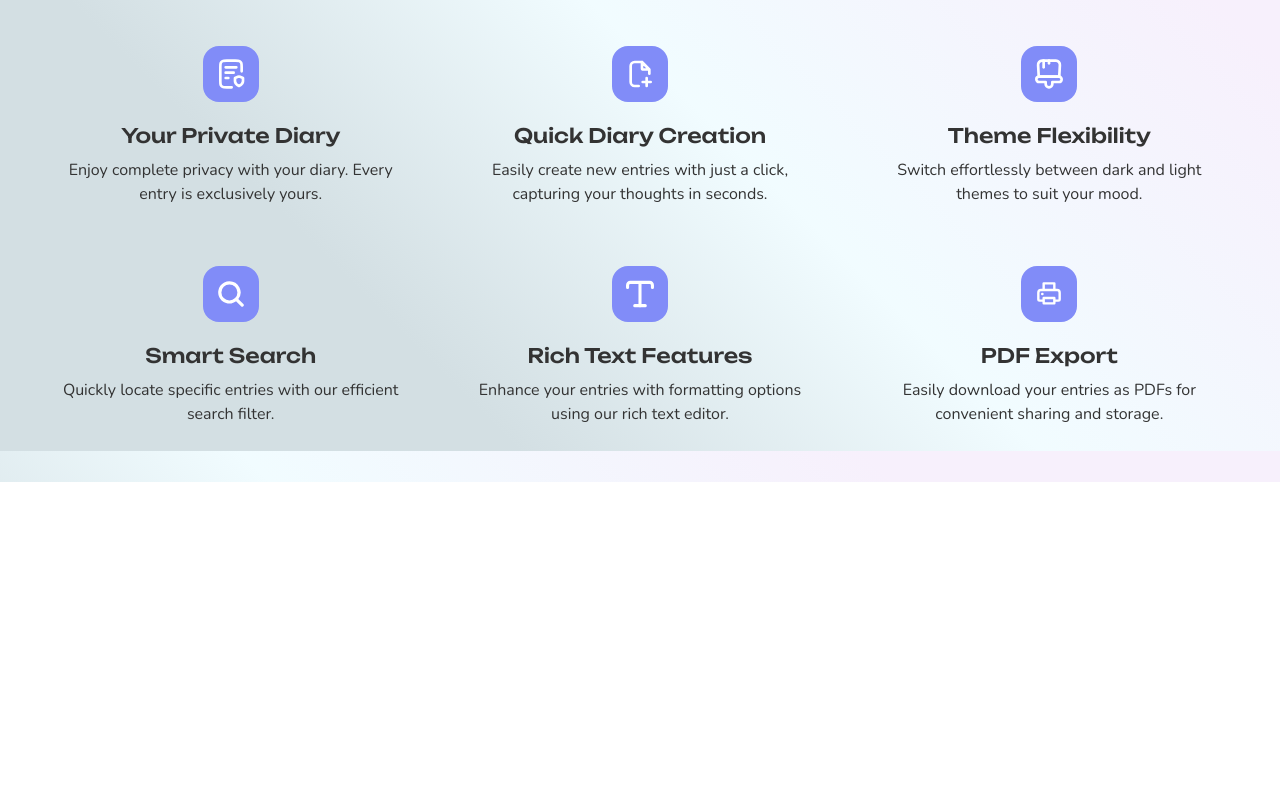
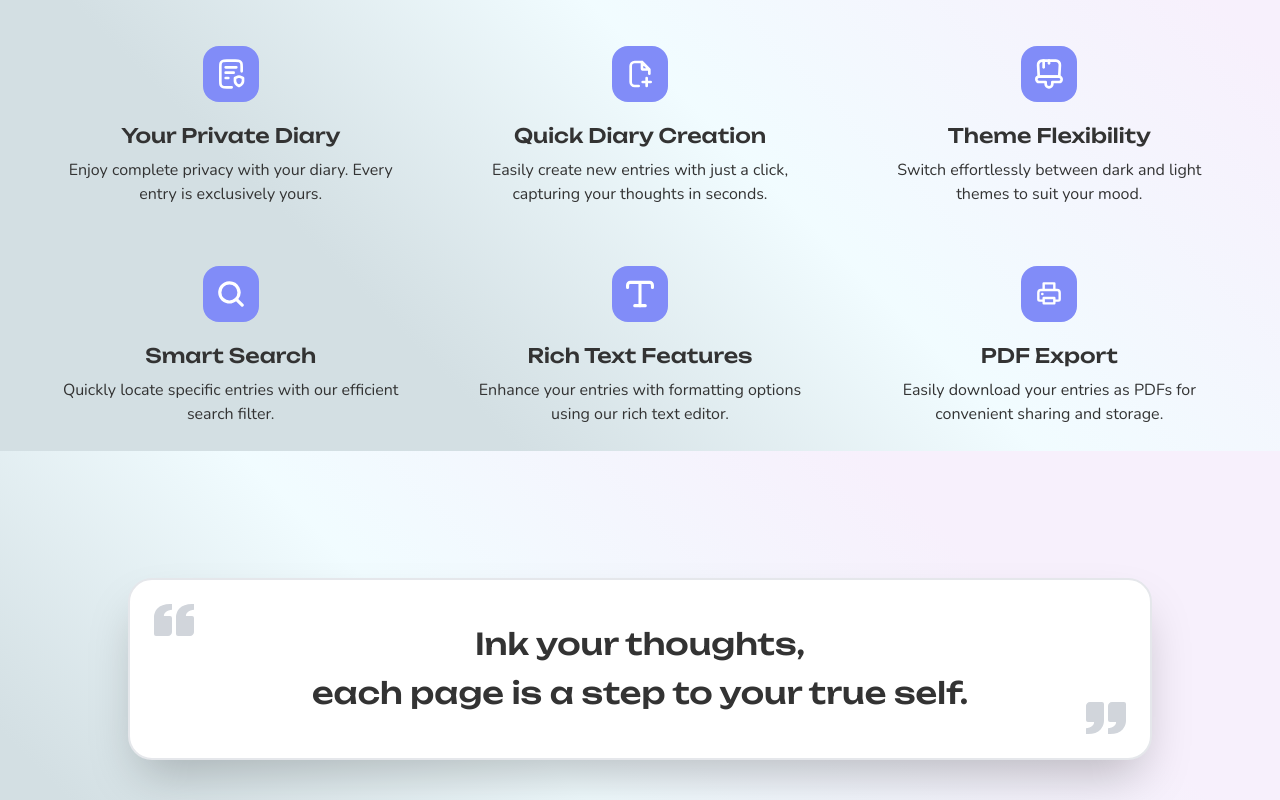
Before and after one commit to PrasadP27/Online-Diary, a React (Vite) app in the folder frontend/: page / in a window 1280 px wide. Shown: the part 1149-1949 px from the top of the page. Before the commit the page ends 1631 px from the top, so only its background shows below. Built offline with nearby package versions, Linux system fonts and the light colour scheme.

Commit message:
Added quote section

```diff
--- a/frontend/src/pages/Home.jsx
+++ b/frontend/src/pages/Home.jsx
@@ -226,6 +226,31 @@ const Home = () => {
           ))}
         </div>
       </section>
+
+      {/* quote  */}
+      <section>
+        <div className="relative max-w-5xl mx-auto bg-primary text-center rounded-3xl shadow-2xl border-2 px-4 py-10 text-gray-300">
+          <svg
+            fill="currentcolor"
+            viewBox="0 0 24 24"
+            xmlns="http://www.w3.org/2000/svg"
+            className="size-12 rotate-180 absolute top-4 left-5"
+          >
+            <path d="M20.309 17.708C22.196 15.66 22.006 13.03 22 13V5a1 1 0 0 0-1-1h-6c-1.103 0-2 .897-2 2v7a1 1 0 0 0 1 1h3.078a2.89 2.89 0 0 1-.429 1.396c-.508.801-1.465 1.348-2.846 1.624l-.803.16V20h1c2.783 0 4.906-.771 6.309-2.292zm-11.007 0C11.19 15.66 10.999 13.03 10.993 13V5a1 1 0 0 0-1-1h-6c-1.103 0-2 .897-2 2v7a1 1 0 0 0 1 1h3.078a2.89 2.89 0 0 1-.429 1.396c-.508.801-1.465 1.348-2.846 1.624l-.803.16V20h1c2.783 0 4.906-.771 6.309-2.292z"></path>
+          </svg>
+          <h2 className="text-3xl leading-relaxed font-unbounded font-medium text-secondary">
+            Ink your thoughts, <br /> each page is a step to your true self.
+          </h2>
+          <svg
+            fill="currentcolor"
+            viewBox="0 0 24 24"
+            xmlns="http://www.w3.org/2000/svg"
+            className="size-12 absolute bottom-4 right-5"
+          >
+            <path d="M20.309 17.708C22.196 15.66 22.006 13.03 22 13V5a1 1 0 0 0-1-1h-6c-1.103 0-2 .897-2 2v7a1 1 0 0 0 1 1h3.078a2.89 2.89 0 0 1-.429 1.396c-.508.801-1.465 1.348-2.846 1.624l-.803.16V20h1c2.783 0 4.906-.771 6.309-2.292zm-11.007 0C11.19 15.66 10.999 13.03 10.993 13V5a1 1 0 0 0-1-1h-6c-1.103 0-2 .897-2 2v7a1 1 0 0 0 1 1h3.078a2.89 2.89 0 0 1-.429 1.396c-.508.801-1.465 1.348-2.846 1.624l-.803.16V20h1c2.783 0 4.906-.771 6.309-2.292z"></path>
+          </svg>
+        </div>
+      </section>
     </>
   );
 };
```
